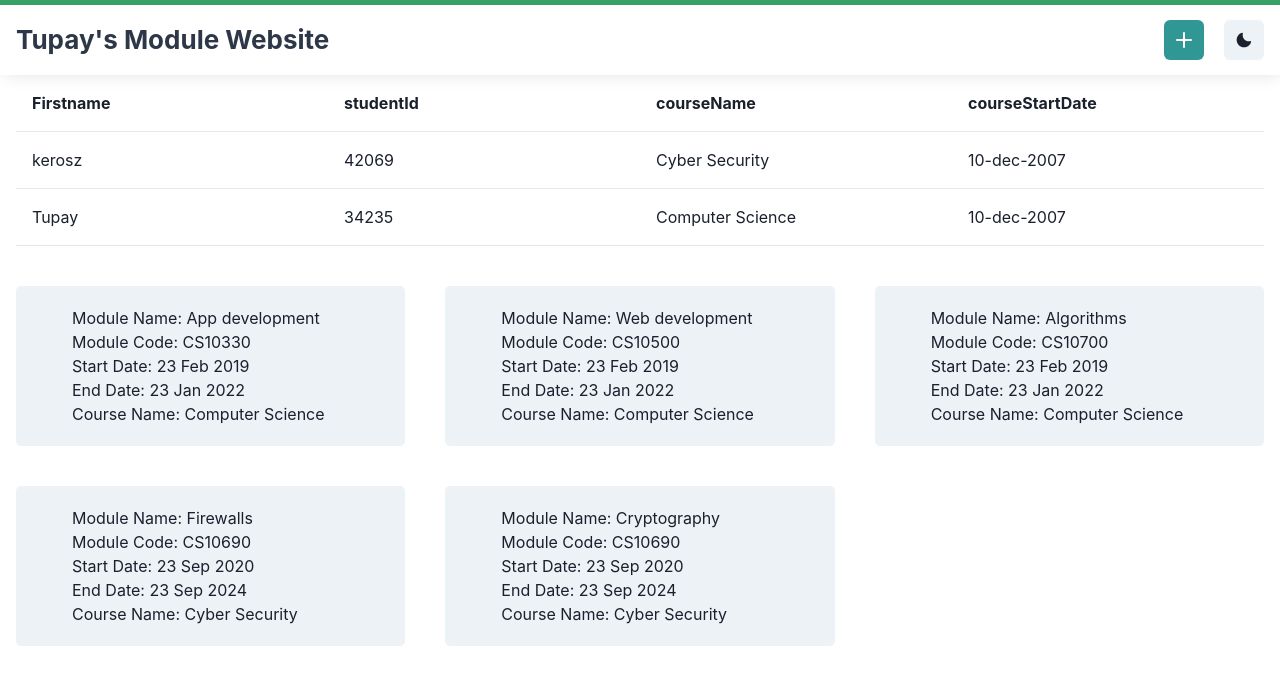
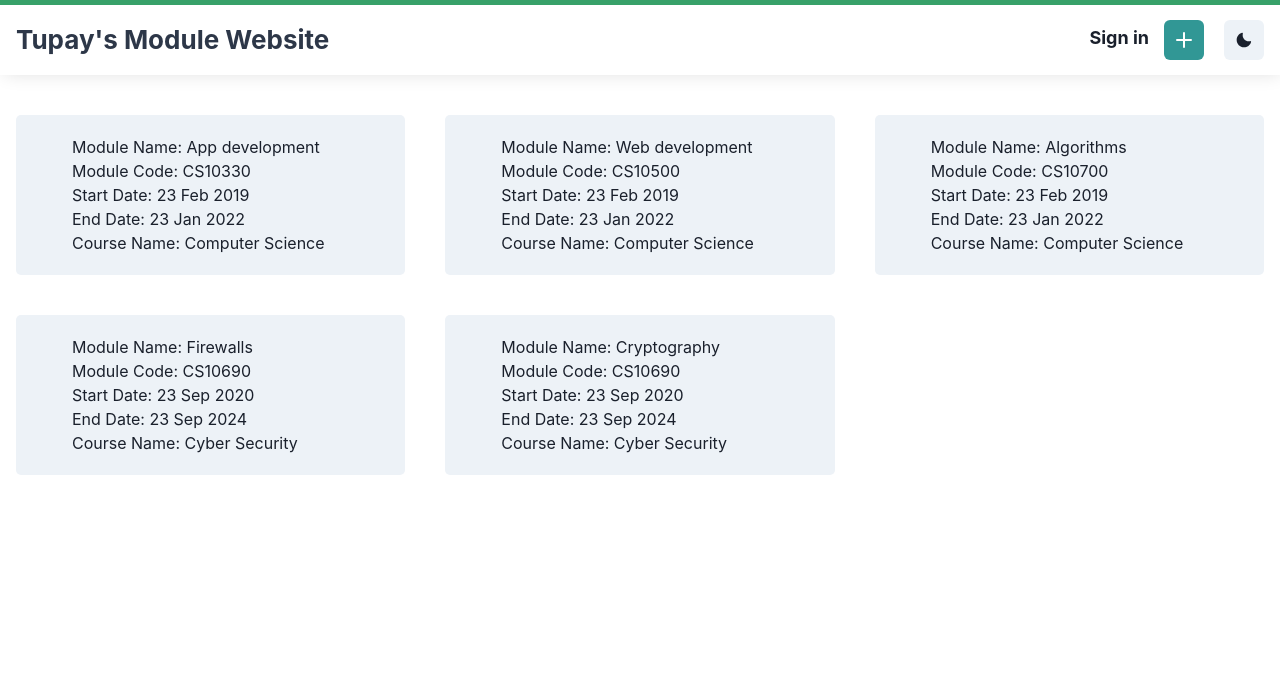
Before and after one commit to RubyFalcon/course-client, a React (Create React App) app: page / in a window 1280 px wide. Shown: the top 684 px of the page. Built offline with nearby package versions, Linux system fonts and the light colour scheme.

Commit message:
modified header

```diff
--- a/package.json
+++ b/package.json
@@ -13,6 +13,8 @@
     "framer-motion": "^2.9.5",
     "react": "^17.0.1",
     "react-dom": "^17.0.1",
+    "react-router": "^5.2.0",
+    "react-router-dom": "^5.2.0",
     "react-scripts": "4.0.1",
     "web-vitals": "^0.2.4"
   },
--- a/src/App.js
+++ b/src/App.js
@@ -1,6 +1,7 @@
 import React from "react";
 import initialData from "./data.js";
 import { Header, Modules, UniversityCourseStudent } from "./components";
+import { BrowserRouter as Router, Switch, Route} from 'react-router-dom'
 
 function App() {
   const [data, setData] = React.useState(initialData);
@@ -15,12 +16,21 @@ function App() {
   }
 
   return (
-    <div className="App">
-      <Header onAdd={addModuleData} />
-      <UniversityCourseStudent studentData={data.studentData} />
-      <Modules data={data.moduleData} />
-    </div>
+    <Router>
+      <div className="App">
+        <Header onAdd={addModuleData} />
+        <Switch>
+          <Route path="/studentdata">
+          <UniversityCourseStudent studentData={data.studentData} />
+          </Route>
+
+
+        </Switch>
+        <Modules data={data.moduleData} />
+      </div>
+    </Router>
+
   );
 }
-
+//
 export default App;
--- a/src/components/Header/header.styles.js
+++ b/src/components/Header/header.styles.js
@@ -9,4 +9,7 @@ export const HeaderSection = styled(Stack)`
   box-shadow: 2px 0px 18px -2px rgba(0, 0, 0, 0.14);
 `;
 
-export const Group = styled.div``;
+export const Group = styled.div`
+display: grid;
+grid-template-columns: 1fr min-content min-content;
+`;
--- a/src/components/Header/index.js
+++ b/src/components/Header/index.js
@@ -16,6 +16,7 @@ const Header = ({ onAdd }) => {
   const { isOpen, onOpen, onClose } = useDisclosure();
   //we want to change the light and darkmode values
   return (
+
     <HeaderSection as="header">
       <Container maxW="1280px">
         <Flex
@@ -33,7 +34,11 @@ const Header = ({ onAdd }) => {
               Tupay's Module Website
             </Heading>
           </Link>
+
           <Group>
+          <Link>
+            <Heading as='h3' fontSize='18px' lineHeight="35px" paddingLeft='10px' paddingRight="15px">Sign in</Heading>
+            </Link>
             <UniversityCourseModulePanel
               isOpen={isOpen}
               onClose={onClose}
@@ -44,6 +49,7 @@ const Header = ({ onAdd }) => {
               colorScheme="teal"
               onClick={onOpen}
             />
+
             <DarkModeSwitch />
           </Group>
         </Flex>
```
Also changed, not shown: 2 other files (tests, documents, lock files or other folders).
